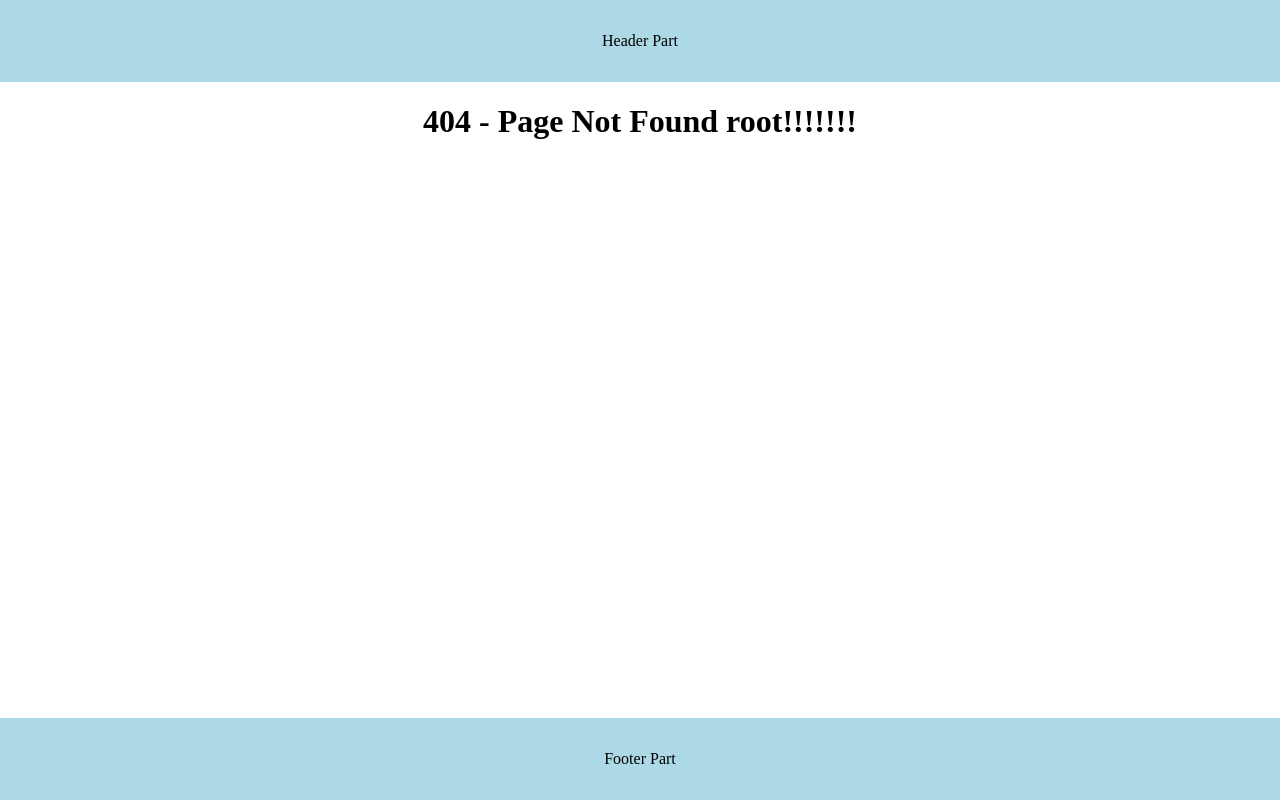
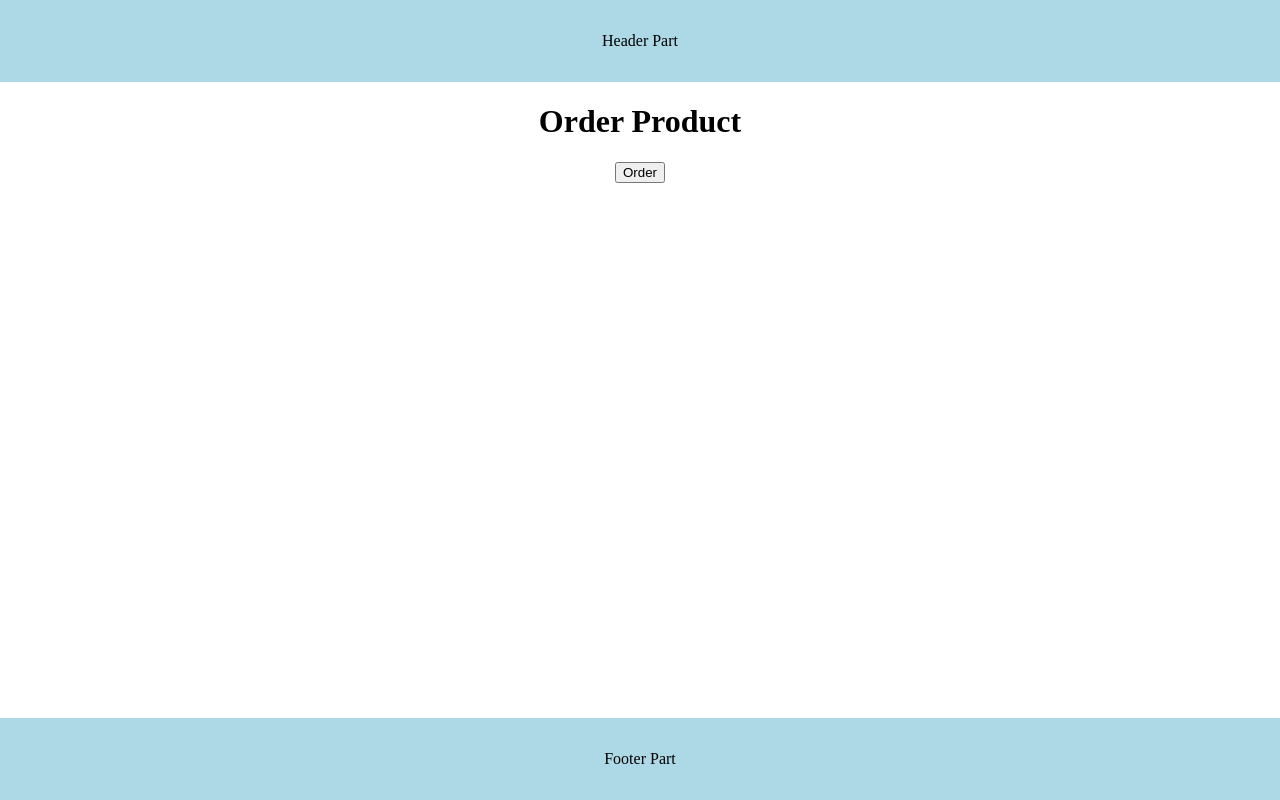
Before and after one commit to Mosharaf456/nextjs-fundamentals, a Next.js app: page /order-product in a window 1280 px wide. Before the commit this address had no page. Built offline with nearby package versions, Linux system fonts and the light colour scheme.

Commit message:
ref Navigating programmatically using useRouter hook: added

```diff
--- /dev/null
+++ b/src/app/order-product/page.tsx
@@ -0,0 +1,28 @@
+/*
+ **Navigating programmatically
+Navigating programmatically - useRouter hook use to navigate to a different page by pushing a new URL to the router.
+If you want to replace the route history instead of pushing the route into the stack, you can use the replace method instead of push.
+router.replace('/login') - replace the current route with the new route.
+
+
+ */
+"use client";
+import { useRouter } from 'next/navigation';
+
+export default function OrderProduct() {
+    const router = useRouter();
+
+    const handleClick = () => {
+        console.log('Product Ordered!');
+        router.push('/');
+        router.replace('/');
+        router.back(); // go back to the previous page from browser history stack.
+        router.forward(); // go forward to the next page .
+    };
+    return (
+        <div>
+            <h1>Order Product</h1>
+            <button onClick={handleClick}>Order</button>
+        </div>
+    )
+}
```
